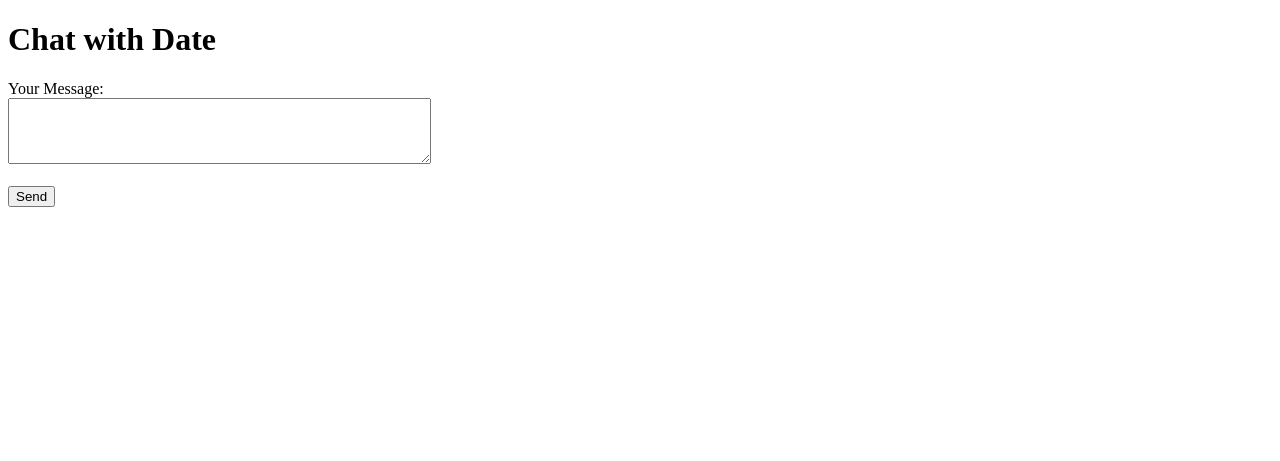
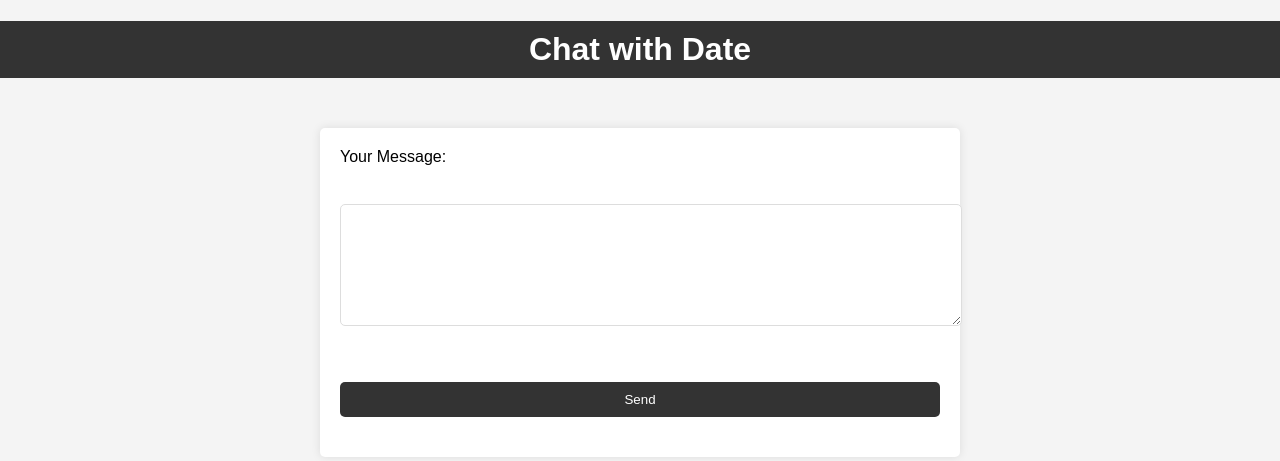
Before and after one commit to th3pac1fist/flask-hello-world, a Flask app: page /chat_with_date in a window 1280 px wide. Shown: the top 461 px of the page. Run offline with Flask 3, Linux system fonts and the light colour scheme.

Commit message:
adding test blind date file

```diff
--- /dev/null
+++ b/static/styles.css
@@ -0,0 +1,63 @@
+body {
+    font-family: Arial, sans-serif;
+    background-color: #f4f4f4;
+    margin: 0;
+    padding: 0;
+}
+
+h1 {
+    background-color: #333;
+    color: #fff;
+    text-align: center;
+    padding: 10px 0;
+}
+
+form {
+    max-width: 600px;
+    margin: 50px auto;
+    padding: 20px;
+    background-color: #fff;
+    border-radius: 5px;
+    box-shadow: 0 0 10px rgba(0, 0, 0, 0.1);
+}
+
+label, textarea, input[type="submit"] {
+    display: block;
+    width: 100%;
+    margin-bottom: 20px;
+}
+
+textarea {
+    padding: 10px;
+    resize: vertical;
+    height: 100px;
+    border-radius: 5px;
+    border: 1px solid #ddd;
+}
+
+input[type="submit"] {
+    background-color: #333;
+    color: #fff;
+    padding: 10px 15px;
+    border: none;
+    border-radius: 5px;
+    cursor: pointer;
+}
+
+input[type="submit"]:hover {
+    background-color: #555;
+}
+
+h2 {
+    text-align: center;
+    margin-top: 50px;
+}
+
+p {
+    max-width: 600px;
+    margin: 20px auto;
+    padding: 10px 20px;
+    background-color: #fff;
+    border-radius: 5px;
+    box-shadow: 0 0 10px rgba(0, 0, 0, 0.1);
+}
--- a/templates/chat.html
+++ b/templates/chat.html
@@ -1,6 +1,7 @@
 <!DOCTYPE html>
 <html lang="en">
 <head>
+    <link rel="stylesheet" href="{{ url_for('static', filename='styles.css') }}">
     <meta charset="UTF-8">
     <meta name="viewport" content="width=device-width, initial-scale=1.0">
     <title>Chat with Date</title>
```
